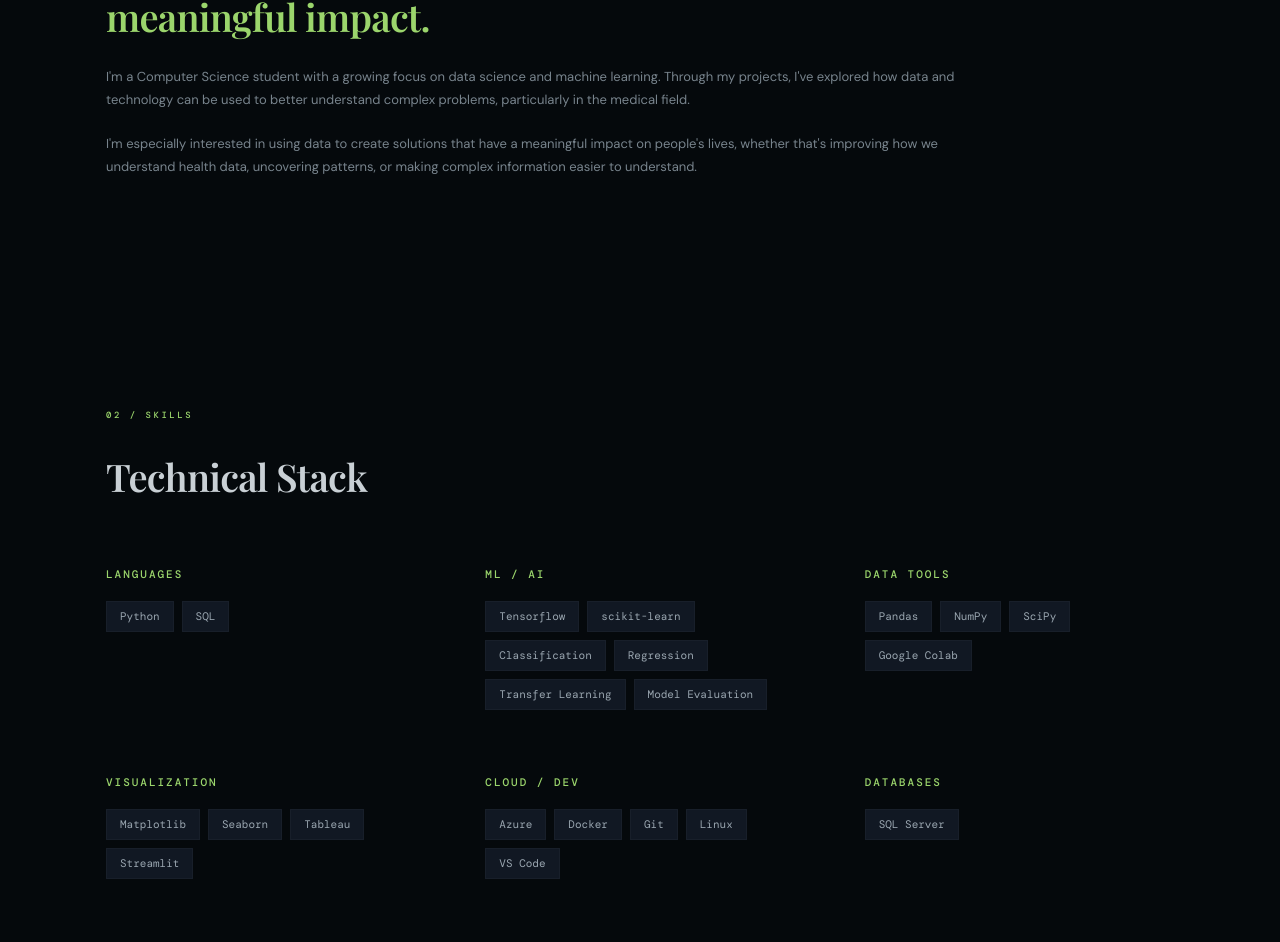
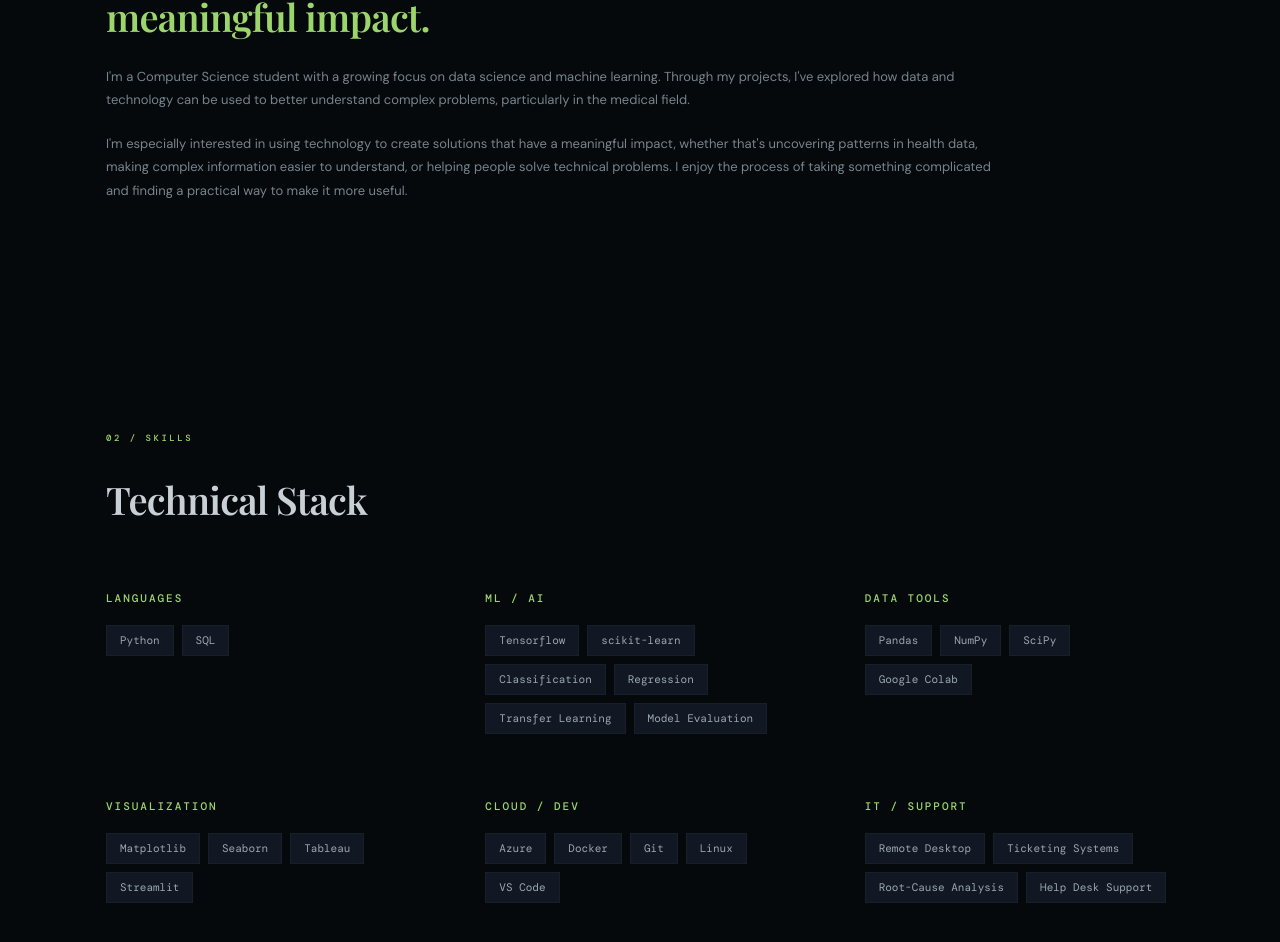
Before and after one commit to HaileyZweedyk/Hailey-Zweedyk-Portfolio, a React (Vite) app: page / in a window 1280 px wide. Shown: the part 1002-1944 px from the top of the page. Built offline with nearby package versions, Linux system fonts and the light colour scheme; a web font is replaced by a local one.

Commit message:
Updates to text and resume file

```diff
--- a/src/main.jsx
+++ b/src/main.jsx
@@ -67,8 +67,8 @@ function App() {
             <div className="proficiency">
               <div className="panel-title">SELF-ASSESSED PROFICIENCY</div>
               {[
-                ["Python", 92],
-                ["Pandas", 84],
+                ["Python", 85],
+                ["Pandas", 80],
                 ["PyTorch", 68],
                 ["SQL", 65],
                 ["Tableau", 45]
@@ -111,10 +111,11 @@ function App() {
             </p>
 
             <p className="section-description">
-              I'm especially interested in using data to create solutions that
-              have a meaningful impact on people's lives, whether that's improving
-              how we understand health data, uncovering patterns, or making complex
-              information easier to understand.
+              I'm especially interested in using technology to create solutions
+              that have a meaningful impact, whether that's uncovering patterns
+              in health data, making complex information easier to understand, or
+              helping people solve technical problems. I enjoy the process of taking
+              something complicated and finding a practical way to make it more useful.
             </p>
           </div>
         </section>
@@ -180,9 +181,12 @@ function App() {
             </div>
 
             <div className="skill-category">
-              <h3>DATABASES</h3>
+              <h3>IT / SUPPORT</h3>
               <div className="skill-tags">
-                <span>SQL Server</span>
+                <span>Remote Desktop</span>
+                <span>Ticketing Systems</span>
+                <span>Root-Cause Analysis</span>
+                <span>Help Desk Support</span>
               </div>
             </div>
 
```
Also changed, not shown: 1 other file (tests, documents, lock files or other folders).
